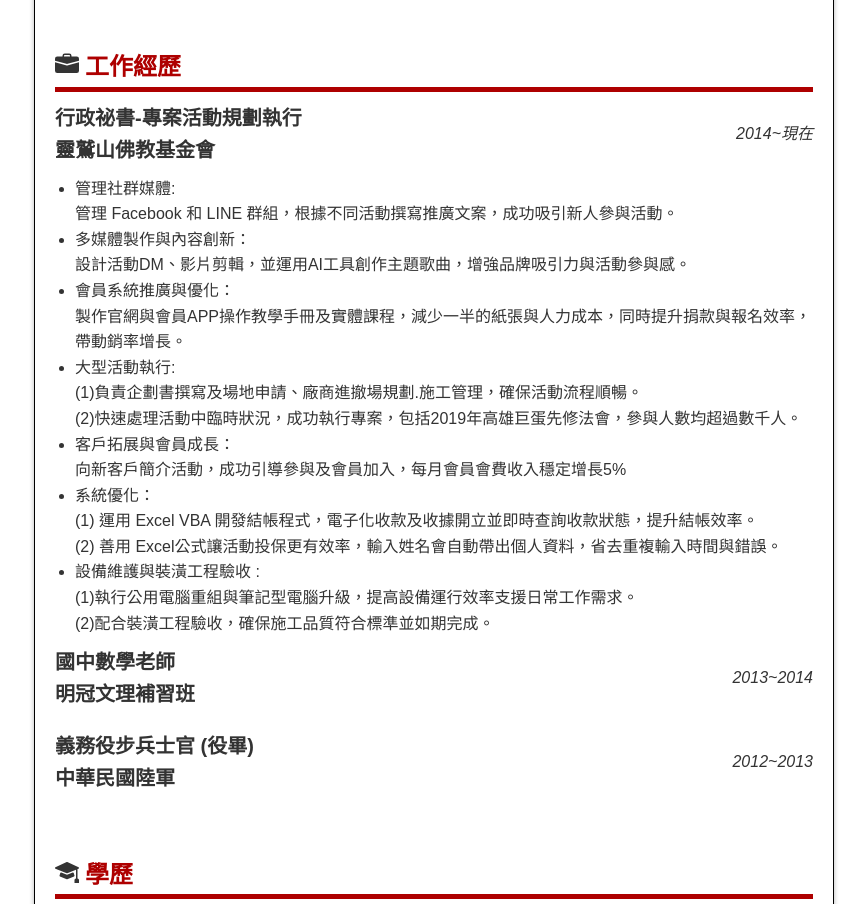
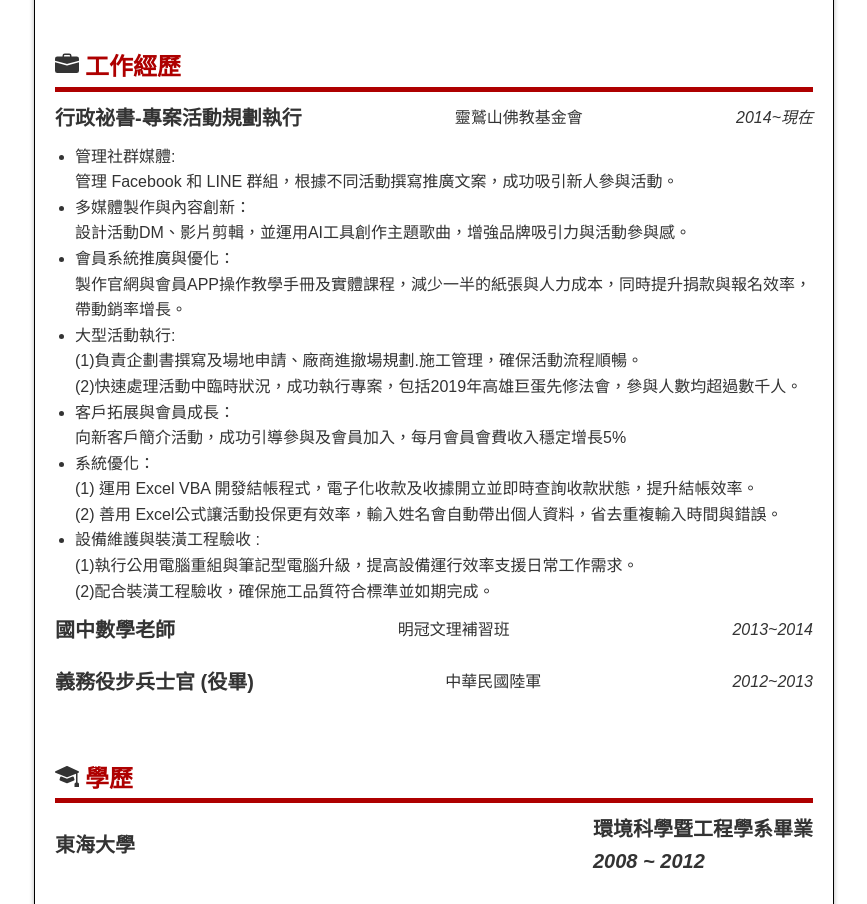
Before and after one commit to 0707Felix/NewResume_Felix, a plain HTML site: page resume.html in a window 1280 px wide. Shown: the part 236-1140 px from the top of the page, without its empty margins (206-1073 px from the left). Drawn offline with Linux system fonts and the light colour scheme.

Commit message:
Update resume.html

```diff
--- a/resume.html
+++ b/resume.html
@@ -48,8 +48,8 @@
             <h2>工作經歷</h2>
             <div class="job">
                 <div class="positionTime">
-                    <h3>行政祕書-專案活動規劃執行
-                    </br>靈鷲山佛教基金會</h3>
+                    <h3>行政祕書-專案活動規劃執行</h3>
+                    <span class="h3">靈鷲山佛教基金會</span>
                     <p>2014~現在</p>
                 </div>
                 <ul>
@@ -86,13 +86,13 @@
                     </li>
                 </ul>
                 <div class="positionTime">
-                    <h3>國中數學老師
-                    </br> 明冠文理補習班</h3>
+                    <h3>國中數學老師 </h3>
+                    <span class"h3"> 明冠文理補習班</span>
                     <p>2013~2014</p>
                 </div>
                 <div class="positionTime">
-                    <h3>義務役步兵士官 (役畢)
-                    </br> 中華民國陸軍</h3>
+                    <h3>義務役步兵士官 (役畢) </h3>
+                    <span class="h3"> 中華民國陸軍</span>
                     <p>2012~2013</p>
                 </div>
             </div>
@@ -104,8 +104,8 @@
               </svg>
             <h2>學歷</h2>
             <div class="positionTime">
-            <h3>東海大學
-            </br>環境科學暨工程學系畢業</h3>
+            <h3>東海大學<h3>
+            <span class="h3">環境科學暨工程學系畢業</span>
             <p>2008 ~ 2012</p>
             </div>
         </section>
```
